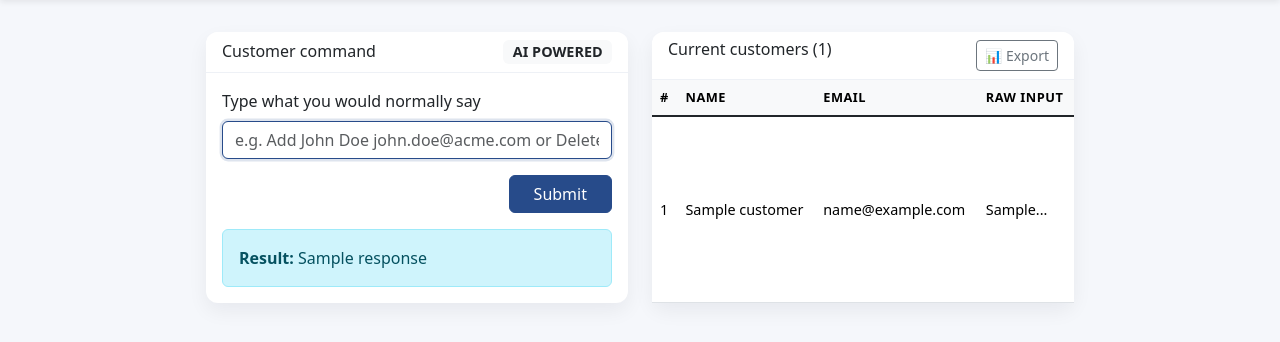
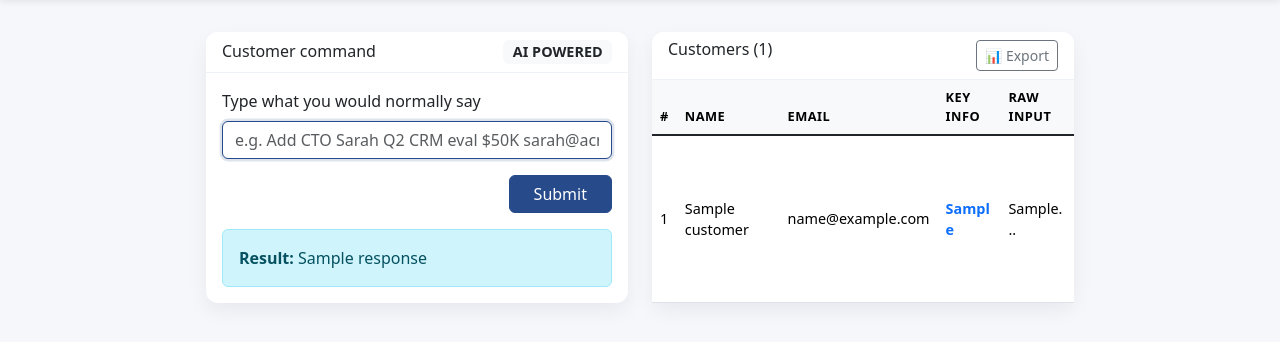
Before and after one commit to arina-bolkunova/ai-customer-manager, a Flask app: template templates/index.html in a window 1280 px wide. Shown: the part 83-425 px from the top of the page. Run offline with Flask 3, Linux system fonts and the light colour scheme; the template is opened without the code that fills it: most values are stand-ins (such as "Sample title", 1, 10 or a date in 2020).

Commit message:
feat:keyinfo

````diff
--- a/main.py
+++ b/main.py
@@ -9,7 +9,43 @@ model = genai.GenerativeModel("gemini-2.0-flash-exp")
 
 customers = {}
 
-def agent_respond(gemini_text, prompt):  # Added prompt parameter
+
+def extract_key_info(raw_input):
+    try:
+        extract_prompt = f"""From this raw customer input, extract the MOST BUSINESS-CRITICAL
+        information.
+
+Look for ANY of these (in order of importance):
+1. READY TO BUY signals ("ready to buy", "want to purchase", "need now")
+2. Budgets ($50K, $100k, 50 thousand)
+3. Timelines (Q1, Q2, next month, urgent)
+4. Projects (CRM eval, migration, RFP)
+5. Decision maker titles (CTO wants, VP approved)
+
+Input: "{raw_input}"
+
+Return ONLY the most important business detail as short phrase, or "N/A".
+
+Examples:
+"ready to buy now" → "ready to buy"
+"Add CTO Sarah Q2 $50K" → "Q2 $50K"
+"VP Mike needs CRM urgent" → "urgent CRM need"
+"John just browsing" → "N/A"
+
+→ """
+
+        extract_response = model.generate_content(extract_prompt)
+        key_info = extract_response.text.strip()
+        if key_info.startswith('```'): key_info = key_info[3:]
+        if key_info.endswith('```'): key_info = key_info[:-3:]
+        key_info = key_info.strip().replace('"', '').replace('\n', ' ')
+
+        return key_info if len(key_info) > 2 else "N/A"
+    except:
+        return "N/A"
+
+
+def agent_respond(gemini_text, prompt):
     try:
         cleaned = gemini_text.strip()
         if cleaned.startswith('```json'):
@@ -23,7 +59,6 @@ def agent_respond(gemini_text, prompt):  # Added prompt parameter
         name = data["name"]
 
         if action == "delete":
-            # Find customer by name (case-insensitive partial match)
             deleted_email = None
             for email, customer in customers.items():
                 if name.lower() in customer["name"].lower():
@@ -36,15 +71,19 @@ def agent_respond(gemini_text, prompt):  # Added prompt parameter
             else:
                 return f"No customer found matching '{name}'."
 
-        else:  # add action (default)
+        else:  # add action
             email = data["email"]
             if email in customers:
                 return f"Customer {name} already exists."
-            # SAVE RAW INPUT with customer data
+
+            # Extract key business info with Gemini
+            key_info = extract_key_info(prompt)
+
             customers[email] = {
                 "name": name,
                 "email": email,
-                "raw_input": prompt  # NEW: Preserve full user input
+                "raw_input": prompt,
+                "key_info": key_info  # NEW: AI-extracted business intel
             }
             return f"Customer {name} added successfully."
 
@@ -52,7 +91,9 @@ def agent_respond(gemini_text, prompt):  # Added prompt parameter
         print("PARSE ERROR:", e)
         return "Couldn't parse the response."
 
+
 app = Flask(__name__)
+
 
 @app.route("/", methods=["GET", "POST"])
 def index():
@@ -77,10 +118,10 @@ Examples:
         gemini_response = model.generate_content(gemini_prompt)
         gemini_text = gemini_response.text
         print("RAW GEMINI:", repr(gemini_text))
-        # Pass prompt to agent_respond
         response_text = agent_respond(gemini_text, prompt)
 
     return render_template("index.html", response=response_text, customers=customers)
 
+
 if __name__ == "__main__":
     app.run(debug=True)
--- a/templates/index.html
+++ b/templates/index.html
@@ -40,7 +40,7 @@
                 id="prompt"
                 name="prompt"
                 class="form-control"
-                placeholder="e.g. Add John Doe john.doe@acme.com or Delete Sarah"
+                placeholder="e.g. Add CTO Sarah Q2 CRM eval $50K sarah@acme.com or Delete Sarah"
                 value="{{ request.form.prompt if request.form else '' }}"
                 autofocus
               >
@@ -58,11 +58,11 @@
         </div>
       </div>
 
-      <!-- Customers card - LARGER TABLE -->
+      <!-- Customers card - LARGER TABLE WITH KEY INFO -->
       <div class="col-12 col-lg-6">
         <div class="card h-100">
           <div class="card-header d-flex justify-content-between">
-            <h2 class="h6 mb-0">Current customers ({{ customers|length }})</h2>
+            <h2 class="h6 mb-0">Customers ({{ customers|length }})</h2>
             <a href="{{ url_for('static', filename='customers.csv') }}" class="btn btn-sm btn-outline-secondary">📊 Export</a>
           </div>
           <div class="card-body p-0 d-flex flex-column h-100">
@@ -74,6 +74,7 @@
                       <th scope="col">#</th>
                       <th scope="col">Name</th>
                       <th scope="col">Email</th>
+                      <th scope="col" style="max-width: 180px;">Key Info</th>
                       <th scope="col" style="max-width: 250px;">Raw Input</th>
                     </tr>
                   </thead>
@@ -83,6 +84,9 @@
                       <td>{{ loop.index }}</td>
                       <td>{{ c.name }}</td>
                       <td>{{ c.email }}</td>
+                      <td class="small fw-bold text-primary" style="max-width: 180px; word-break: break-word;" title="{{ c.key_info or '' }}">
+                        {{ (c.key_info or 'N/A')[:40] }}{% if c.key_info and c.key_info|length > 40 %}...{% endif %}
+                      </td>
                       <td class="small" style="max-width: 250px; word-break: break-word;" title="{{ c.raw_input or '' }}">
                         {{ (c.raw_input or 'N/A')[:80] }}...
                       </td>
````
